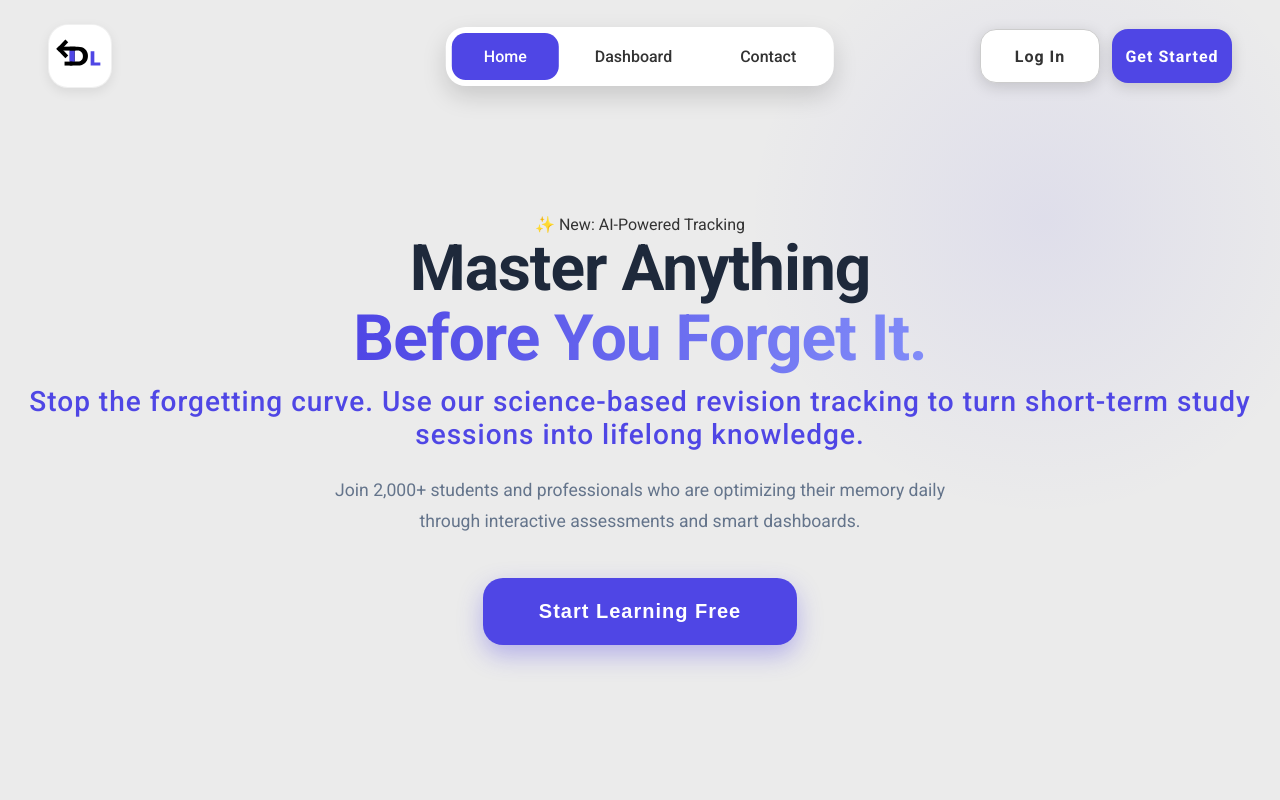
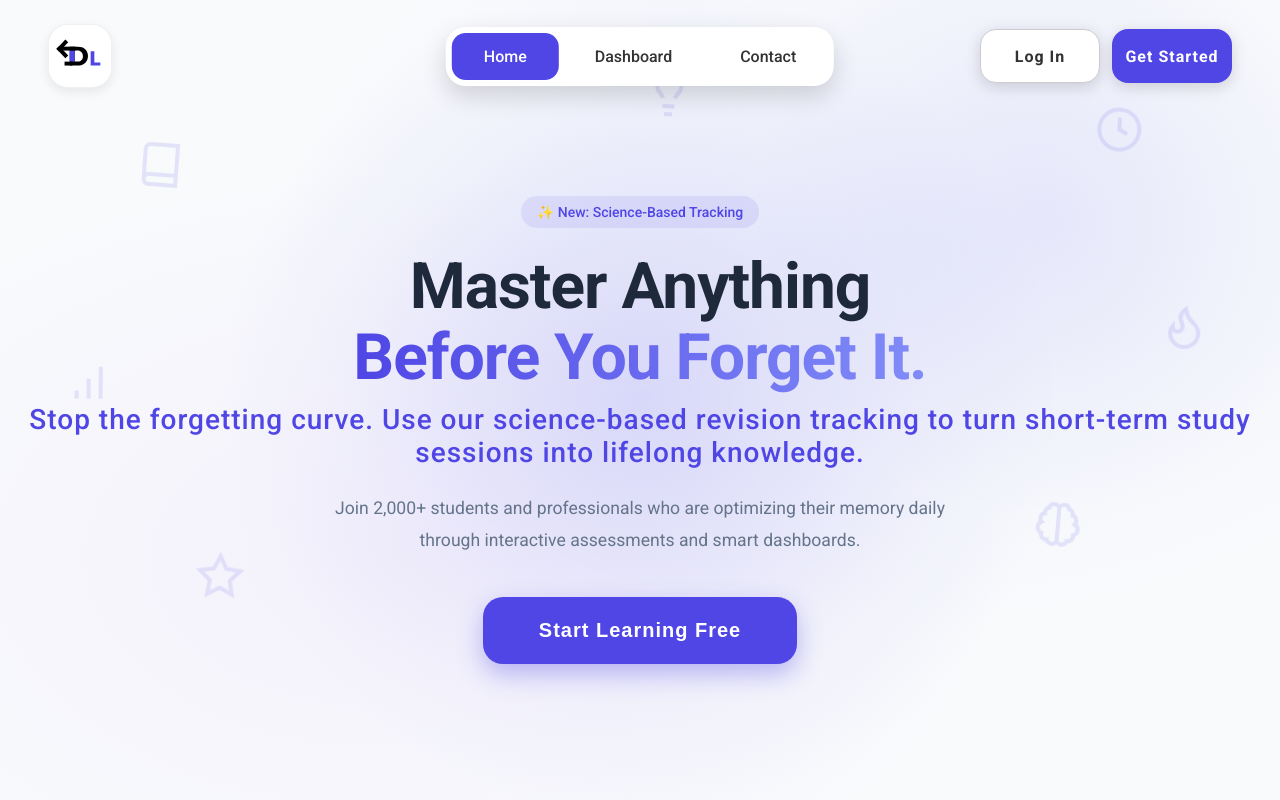
Before and after one commit to kashishrthr1/Memory_Tracker, a React (Vite) app in the folder client/: page / in a window 1280 px wide. Shown: the top 800 px of the page. Built offline with nearby package versions, Linux system fonts and the light colour scheme.

Commit message:
Hero-done

```diff
--- a/client/src/components/Hero.jsx
+++ b/client/src/components/Hero.jsx
@@ -1,37 +1,236 @@
-// import { useNavigate } from "react-router-dom";
-
-// const Hero = () => {
-//   const navigate = useNavigate();
-
-//   return (
-//     <section className="hero">
-//       <h1>Welcome Everyone Random Stuff</h1>
-//       <h2>More Random Gibberish Which Will Never End</h2>
-//       <p>
-//         Even more gibberish for testing purposes, hello buddy boy how are you i
-//         am fantastic
-//       </p>
-
-//       <button className="btn-primary" onClick={() => navigate("/login")}>
-//         Get Started
-//       </button>
-//     </section>
-//   );
-// };
-
-// export default Hero;
-
+import { useState, useRef } from "react";
 import { useNavigate } from "react-router-dom";
-import bgImage from "../assets/Rectangle 125.png";
 
 const Hero = () => {
   const navigate = useNavigate();
+  const [mousePosition, setMousePosition] = useState({ x: 50, y: 50 });
+  const [isHovering, setIsHovering] = useState(false);
+  const heroRef = useRef(null);
+
+  // Floating icons with positions and animation delays
+  const floatingIcons = [
+    {
+      svg: (
+        <svg
+          width="48"
+          height="48"
+          viewBox="0 0 24 24"
+          fill="none"
+          stroke="currentColor"
+          strokeWidth="2"
+        >
+          <path d="M4 19.5A2.5 2.5 0 0 1 6.5 17H20" />
+          <path d="M6.5 2H20v20H6.5A2.5 2.5 0 0 1 4 19.5v-15A2.5 2.5 0 0 1 6.5 2z" />
+        </svg>
+      ),
+      left: "10%",
+      top: "20%",
+      delay: 0,
+      duration: 20,
+    },
+    {
+      svg: (
+        <svg
+          width="48"
+          height="48"
+          viewBox="0 0 24 24"
+          fill="none"
+          stroke="currentColor"
+          strokeWidth="2"
+        >
+          <circle cx="12" cy="12" r="10" />
+          <path d="M12 6v6l4 2" />
+        </svg>
+      ),
+      left: "85%",
+      top: "15%",
+      delay: 2,
+      duration: 25,
+    },
+    {
+      svg: (
+        <svg
+          width="48"
+          height="48"
+          viewBox="0 0 24 24"
+          fill="none"
+          stroke="currentColor"
+          strokeWidth="2"
+        >
+          <polygon points="12 2 15.09 8.26 22 9.27 17 14.14 18.18 21.02 12 17.77 5.82 21.02 7 14.14 2 9.27 8.91 8.26 12 2" />
+        </svg>
+      ),
+      left: "15%",
+      top: "70%",
+      delay: 4,
+      duration: 18,
+    },
+    {
+      svg: (
+        <svg
+          width="48"
+          height="48"
+          viewBox="0 0 24 24"
+          fill="none"
+          stroke="currentColor"
+          strokeWidth="2"
+        >
+          <path d="M9.5 2A2.5 2.5 0 0 1 12 4.5v15a2.5 2.5 0 0 1-4.96.44 2.5 2.5 0 0 1-2.96-3.08 3 3 0 0 1-.34-5.58 2.5 2.5 0 0 1 1.32-4.24 2.5 2.5 0 0 1 1.98-3A2.5 2.5 0 0 1 9.5 2Z" />
+          <path d="M14.5 2A2.5 2.5 0 0 0 12 4.5v15a2.5 2.5 0 0 0 4.96.44 2.5 2.5 0 0 0 2.96-3.08 3 3 0 0 0 .34-5.58 2.5 2.5 0 0 0-1.32-4.24 2.5 2.5 0 0 0-1.98-3A2.5 2.5 0 0 0 14.5 2Z" />
+        </svg>
+      ),
+      left: "80%",
+      top: "65%",
+      delay: 1,
+      duration: 22,
+    },
+    {
+      svg: (
+        <svg
+          width="48"
+          height="48"
+          viewBox="0 0 24 24"
+          fill="none"
+          stroke="currentColor"
+          strokeWidth="2"
+        >
+          <path d="M15 14c.2-1 .7-1.7 1.5-2.5 1-.9 1.5-2.2 1.5-3.5A6 6 0 0 0 6 8c0 1 .2 2.2 1.5 3.5.7.7 1.3 1.5 1.5 2.5" />
+          <path d="M9 18h6" />
+          <path d="M10 22h4" />
+        </svg>
+      ),
+      left: "50%",
+      top: "10%",
+      delay: 3,
+      duration: 24,
+    },
+    {
+      svg: (
+        <svg
+          width="48"
+          height="48"
+          viewBox="0 0 24 24"
+          fill="none"
+          stroke="currentColor"
+          strokeWidth="2"
+        >
+          <line x1="12" y1="20" x2="12" y2="10" />
+          <line x1="18" y1="20" x2="18" y2="4" />
+          <line x1="6" y1="20" x2="6" y2="16" />
+        </svg>
+      ),
+      left: "5%",
+      top: "45%",
+      delay: 5,
+      duration: 21,
+    },
+    {
+      svg: (
+        <svg
+          width="48"
+          height="48"
+          viewBox="0 0 24 24"
+          fill="none"
+          stroke="currentColor"
+          strokeWidth="2"
+        >
+          <path d="M8.5 14.5A2.5 2.5 0 0 0 11 12c0-1.38-.5-2-1-3-1.072-2.143-.224-4.054 2-6 .5 2.5 2 4.9 4 6.5 2 1.6 3 3.5 3 5.5a7 7 0 1 1-14 0c0-1.153.433-2.294 1-3a2.5 2.5 0 0 0 2.5 2.5z" />
+        </svg>
+      ),
+      left: "90%",
+      top: "40%",
+      delay: 2.5,
+      duration: 19,
+    },
+  ];
+
+  const handleMouseMove = (e) => {
+    if (!heroRef.current) return;
+
+    const rect = heroRef.current.getBoundingClientRect();
+    const x = ((e.clientX - rect.left) / rect.width) * 100;
+    const y = ((e.clientY - rect.top) / rect.height) * 100;
+
+    setMousePosition({ x, y });
+  };
 
   return (
-    <section className="hero">
-      <div className="hero-glow"></div>
-      <div className="hero-content">
-        <div className="hero-badge">✨ New: AI-Powered Tracking</div>
+    <section
+      ref={heroRef}
+      className="hero"
+      onMouseMove={handleMouseMove}
+      onMouseEnter={() => setIsHovering(true)}
+      onMouseLeave={() => setIsHovering(false)}
+      style={{ position: "relative", overflow: "hidden" }}
+    >
+      {/* Primary gradient that follows cursor */}
+      <div
+        style={{
+          position: "absolute",
+          inset: 0,
+          background: `radial-gradient(circle 600px at ${mousePosition.x}% ${mousePosition.y}%, rgba(79, 70, 229, 0.12), transparent 70%)`,
+          transition: isHovering ? "none" : "background 0.3s ease-out",
+          pointerEvents: "none",
+          zIndex: 0,
+        }}
+      />
+
+      {/* Secondary gradient (opposite side for depth) */}
+      <div
+        style={{
+          position: "absolute",
+          inset: 0,
+          background: `radial-gradient(circle 400px at ${
+            100 - mousePosition.x
+          }% ${
+            100 - mousePosition.y
+          }%, rgba(129, 140, 248, 0.08), transparent 70%)`,
+          transition: isHovering ? "none" : "background 0.3s ease-out",
+          pointerEvents: "none",
+          zIndex: 0,
+        }}
+      />
+
+      {/* Mesh gradient overlay for texture */}
+      <div
+        style={{
+          position: "absolute",
+          inset: 0,
+          backgroundImage: `
+            radial-gradient(at ${mousePosition.x + 20}% ${
+            mousePosition.y - 20
+          }%, rgba(99, 102, 241, 0.05) 0px, transparent 50%),
+            radial-gradient(at ${mousePosition.x - 20}% ${
+            mousePosition.y + 20
+          }%, rgba(168, 85, 247, 0.05) 0px, transparent 50%)
+          `,
+          transition: isHovering ? "none" : "background-image 0.3s ease-out",
+          pointerEvents: "none",
+          zIndex: 0,
+        }}
+      />
+
+      {/* Floating icons */}
+      {floatingIcons.map((item, i) => (
+        <div
+          key={i}
+          style={{
+            position: "absolute",
+            left: item.left,
+            top: item.top,
+            color: "#4f46e5",
+            opacity: 0.12,
+            pointerEvents: "none",
+            zIndex: 0,
+            animation: `float ${item.duration}s ease-in-out ${item.delay}s infinite`,
+          }}
+        >
+          {item.svg}
+        </div>
+      ))}
+
+      <div className="hero-content" style={{ position: "relative", zIndex: 1 }}>
+        <div className="hero-badge">✨ New: Science-Based Tracking</div>
         <h1 className="hero-title">
           Master Anything <br />
           <span className="gradient-text">Before You Forget It.</span>
@@ -44,25 +243,116 @@ const Hero = () => {
           Join 2,000+ students and professionals who are optimizing their memory
           daily through interactive assessments and smart dashboards.
         </p>
-
         <div className="hero-btns">
           <button
             className="btn-primary main-cta"
-            onClick={() => navigate("/login")}
+            onClick={() => {
+              const isLoggedIn = !!localStorage.getItem("token");
+              navigate(isLoggedIn ? "/dashboard" : "/login");
+            }}
           >
             Start Learning Free
           </button>
         </div>
       </div>
 
-      {/* Decorative element: Floating Card Mockup */}
-      <div className="hero-visual">
-        <div className="floating-card">
-          <div className="card-line"></div>
-          <div className="card-line short"></div>
-          <div className="card-circle"></div>
-        </div>
-      </div>
+      <style>{`
+        .hero-badge {
+          display: inline-block;
+          padding: 8px 16px;
+          background: rgba(79, 70, 229, 0.1);
+          border-radius: 20px;
+          font-size: 14px;
+          color: #4f46e5;
+          margin-bottom: 24px;
+          font-weight: 500;
+        }
+
+        .hero-title {
+          font-size: 64px;
+          font-weight: 800;
+          color: #1e293b;
+          margin-bottom: 10px;
+          letter-spacing: -1px;
+          line-height: 1.1;
+        }
+
+        .gradient-text {
+          background: linear-gradient(90deg, #4f46e5, #818cf8);
+          -webkit-background-clip: text;
+          -webkit-text-fill-color: transparent;
+        }
+
+        .hero-subtitle {
+          font-size: 28px;
+          color: #4f46e5;
+          font-weight: 500;
+          margin-bottom: 24px;
+          letter-spacing: 1px;
+        }
+
+        .hero-description {
+          max-width: 650px;
+          margin: 0 auto 40px;
+          color: #64748b;
+          font-size: 1.1rem;
+          line-height: 1.8;
+        }
+
+        .floating-card {
+          width: 300px;
+          height: 200px;
+          background: white;
+          border-radius: 16px;
+          box-shadow: 0 20px 60px rgba(0, 0, 0, 0.1);
+          padding: 24px;
+          margin: 60px auto;
+        }
+
+        .card-line {
+          height: 12px;
+          background: #e2e8f0;
+          border-radius: 6px;
+          margin-bottom: 12px;
+        }
+
+        .card-line.short {
+          width: 60%;
+        }
+
+        .card-circle {
+          width: 40px;
+          height: 40px;
+          background: linear-gradient(135deg, #4f46e5, #818cf8);
+          border-radius: 50%;
+          margin-top: 24px;
+        }
+
+        @media (max-width: 768px) {
+          .hero-title {
+            font-size: 36px;
+          }
+
+          .hero-subtitle {
+            font-size: 20px;
+          }
+        }
+
+        @keyframes float {
+          0%, 100% {
+            transform: translateY(0px) translateX(0px) rotate(0deg);
+          }
+          25% {
+            transform: translateY(-20px) translateX(10px) rotate(5deg);
+          }
+          50% {
+            transform: translateY(-10px) translateX(-10px) rotate(-5deg);
+          }
+          75% {
+            transform: translateY(-15px) translateX(5px) rotate(3deg);
+          }
+        }
+      `}</style>
     </section>
   );
 };
--- a/client/src/styles/dashboard.css
+++ b/client/src/styles/dashboard.css
@@ -767,7 +767,7 @@
 
 .topic-labels {
   padding: 0.75rem 1rem;
-  padding-right: 140px;
+  padding-right: 200px;
   /* Offset for the action buttons column in rows */
   font-weight: 600;
   color: #374151;
@@ -875,7 +875,7 @@
   display: flex;
   align-items: center;
   padding: 0.75rem 1rem;
-  padding-right: 140px;
+  padding-right: 200px;
   /* Align with header */
   border-radius: 10px;
   background: #f8fafc;
@@ -887,7 +887,7 @@
 .list-item:hover {
   background: #eef2ff;
   /* Reserve space for absolute actions to align with header grid */
-  padding-right: 140px;
+  padding-right: 200px;
 }
 
 @media (max-width: 768px) {
--- a/client/src/styles/home.css
+++ b/client/src/styles/home.css
@@ -10,7 +10,7 @@
     font-family: "Roboto", sans-serif;
     color: #333;
     margin: 0;
-    background-color: #EBEBEB;
+    background-color: #f8fafc;
   }
 
   /* --- Navbar (Transparent Overlay Logic) --- */
```
